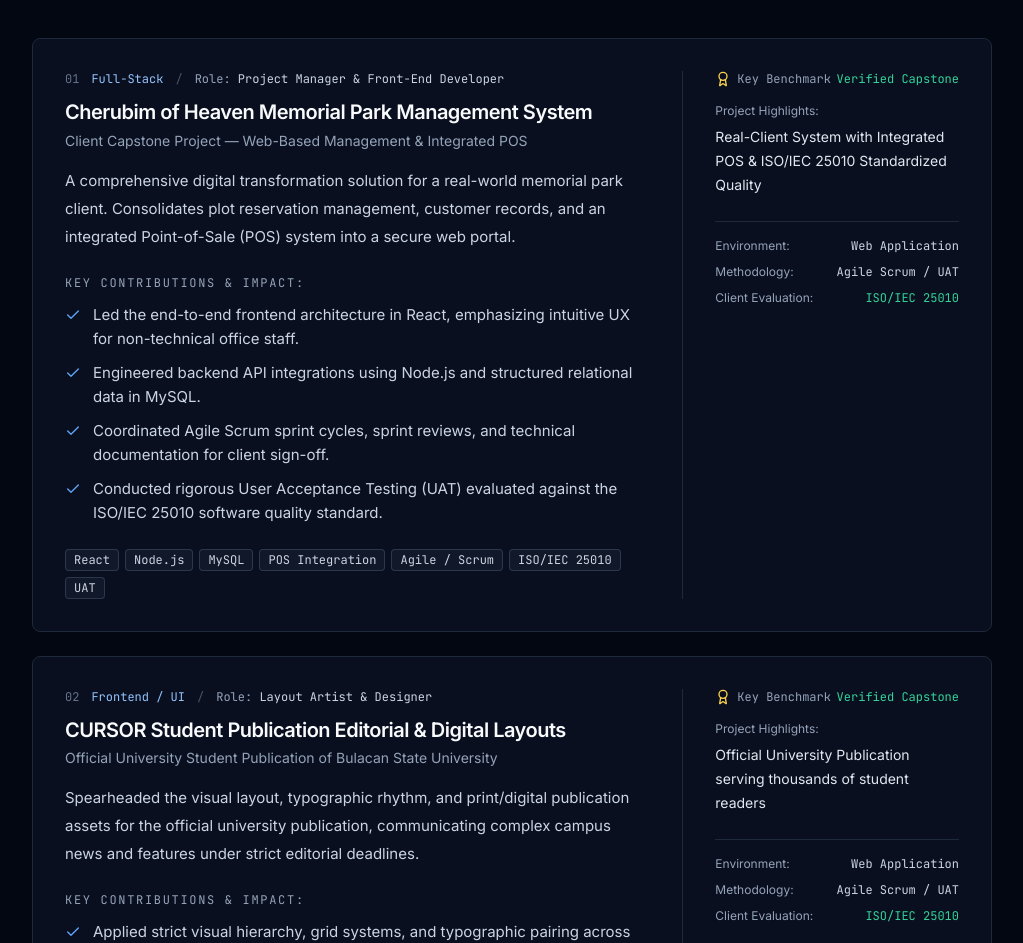
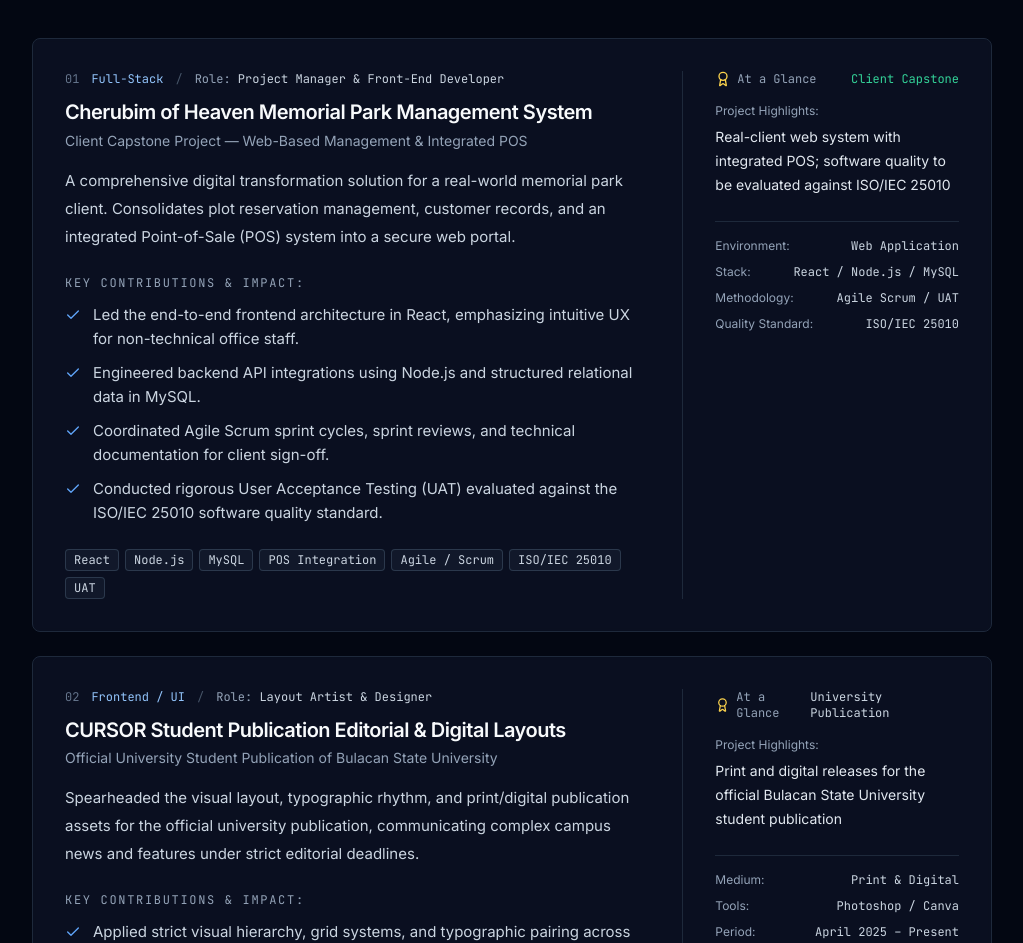
Before and after one commit to inkedjesse/jesse-portfolio, a React (Vite) app: page / in a window 1280 px wide. Shown: the part 1729-2672 px from the top of the page, without its empty margins (128-1151 px from the left). Built offline with nearby package versions, Linux system fonts and the light colour scheme.

Commit message:
Make project side boxes accurate per project

```diff
--- a/src/components/ProjectsSection.tsx
+++ b/src/components/ProjectsSection.tsx
@@ -82,27 +82,21 @@ export const ProjectsSection: React.FC = () => {
                   <div className="mb-4 flex items-center justify-between font-mono text-xs">
                     <span className="flex items-center gap-1.5 text-slate-400">
                       <Award className="h-4 w-4 text-amber-300" />
-                      Key Benchmark
+                      At a Glance
                     </span>
-                    <span className="text-emerald-400">Verified Capstone</span>
+                    <span className={project.badgeEmphasis ? 'text-emerald-400' : 'text-slate-300'}>{project.badge}</span>
                   </div>
 
                   <p className="text-xs text-slate-400">Project Highlights:</p>
                   <p className="mt-1.5 leading-6 text-slate-200">{project.metrics}</p>
 
                   <dl className="mt-6 space-y-2.5 border-t border-slate-800 pt-4 text-xs">
-                    <div className="flex justify-between gap-4">
-                      <dt className="text-slate-400">Environment:</dt>
-                      <dd className="font-mono text-slate-300">Web Application</dd>
-                    </div>
-                    <div className="flex justify-between gap-4">
-                      <dt className="text-slate-400">Methodology:</dt>
-                      <dd className="font-mono text-slate-300">Agile Scrum / UAT</dd>
-                    </div>
-                    <div className="flex justify-between gap-4">
-                      <dt className="text-slate-400">Client Evaluation:</dt>
-                      <dd className="font-mono text-emerald-400">ISO/IEC 25010</dd>
-                    </div>
+                    {project.specs.map((spec) => (
+                      <div key={spec.label} className="flex justify-between gap-4">
+                        <dt className="shrink-0 text-slate-400">{spec.label}:</dt>
+                        <dd className="text-right font-mono text-slate-300">{spec.value}</dd>
+                      </div>
+                    ))}
                   </dl>
                 </aside>
               </div>
--- a/src/data/portfolioData.ts
+++ b/src/data/portfolioData.ts
@@ -8,6 +8,12 @@ export interface Project {
   tags: string[];
   category: 'Full-Stack' | 'Frontend / UI' | 'Client Work';
   metrics?: string;
+  /** Short label shown in the project's side box (e.g. "Client Capstone"). */
+  badge: string;
+  /** Highlight the badge in green (used for the capstone). */
+  badgeEmphasis?: boolean;
+  /** Key facts shown in the project's side box. Only list facts that are true for this project. */
+  specs: { label: string; value: string }[];
   githubUrl?: string;
   liveUrl?: string;
   imageGradient: string;
@@ -123,7 +129,15 @@ export const PROJECTS: Project[] = [
     ],
     tags: ["React", "Node.js", "MySQL", "POS Integration", "Agile / Scrum", "ISO/IEC 25010", "UAT"],
     category: "Full-Stack",
-    metrics: "Real-Client System with Integrated POS & ISO/IEC 25010 Standardized Quality",
+    metrics: "Real-client web system with integrated POS; software quality to be evaluated against ISO/IEC 25010",
+    badge: "Client Capstone",
+    badgeEmphasis: true,
+    specs: [
+      { label: "Environment", value: "Web Application" },
+      { label: "Stack", value: "React / Node.js / MySQL" },
+      { label: "Methodology", value: "Agile Scrum / UAT" },
+      { label: "Quality Standard", value: "ISO/IEC 25010" },
+    ],
     imageGradient: "from-blue-600/30 via-indigo-600/20 to-slate-900",
   },
   {
@@ -139,7 +153,13 @@ export const PROJECTS: Project[] = [
     ],
     tags: ["Adobe Photoshop", "Visual Hierarchy", "Typography", "Editorial Layout", "Canva", "Print & Digital"],
     category: "Frontend / UI",
-    metrics: "Official University Publication serving thousands of student readers",
+    metrics: "Print and digital releases for the official Bulacan State University student publication",
+    badge: "University Publication",
+    specs: [
+      { label: "Medium", value: "Print & Digital" },
+      { label: "Tools", value: "Photoshop / Canva" },
+      { label: "Period", value: "April 2025 – Present" },
+    ],
     imageGradient: "from-purple-600/30 via-pink-600/20 to-slate-900",
   },
   {
@@ -155,7 +175,13 @@ export const PROJECTS: Project[] = [
     ],
     tags: ["Digital Marketing", "Social Media", "Customer Care", "Graphic Design", "Content Strategy"],
     category: "Client Work",
-    metrics: "Direct revenue driver with active customer engagement",
+    metrics: "Customer communication, order coordination, and marketing content for an online bakeshop",
+    badge: "Small Business",
+    specs: [
+      { label: "Channel", value: "Online / Social Media" },
+      { label: "Tools", value: "Canva / Photoshop / CapCut" },
+      { label: "Period", value: "August 2023 – Present" },
+    ],
     imageGradient: "from-amber-600/30 via-orange-600/20 to-slate-900",
   }
 ];
```
